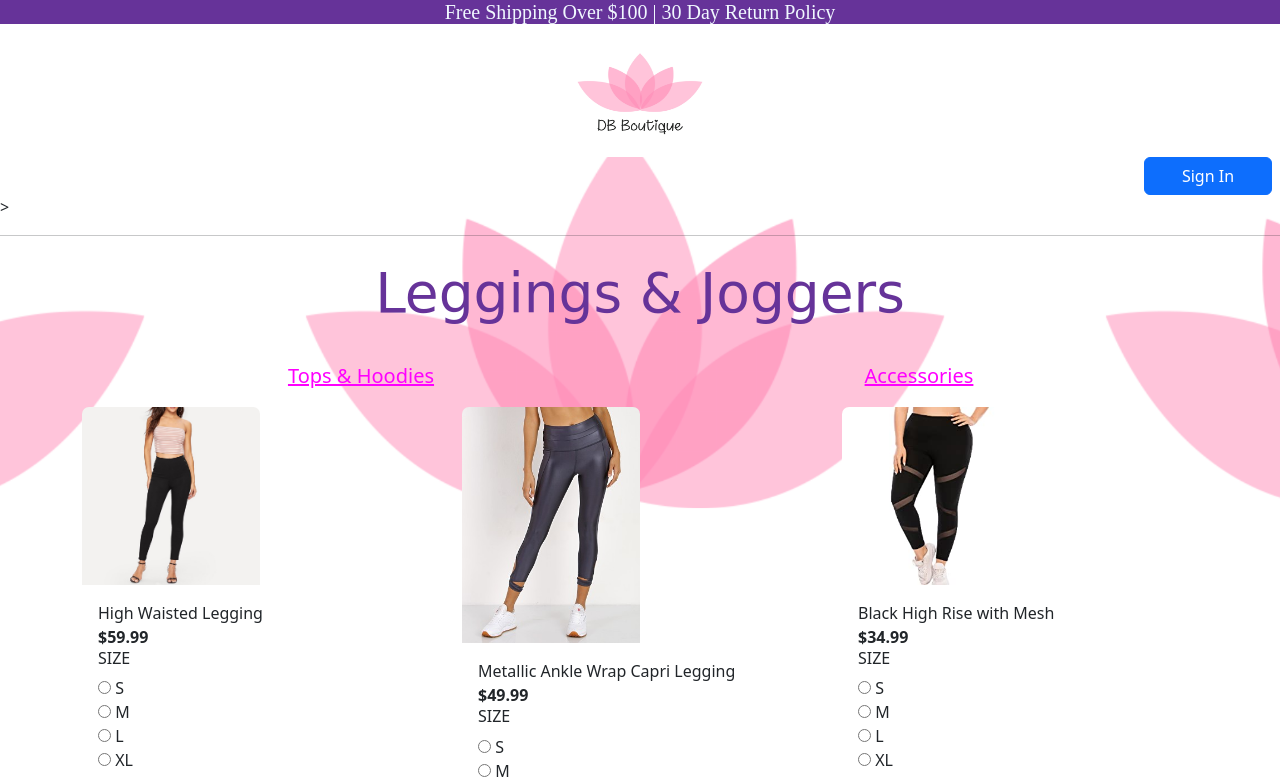
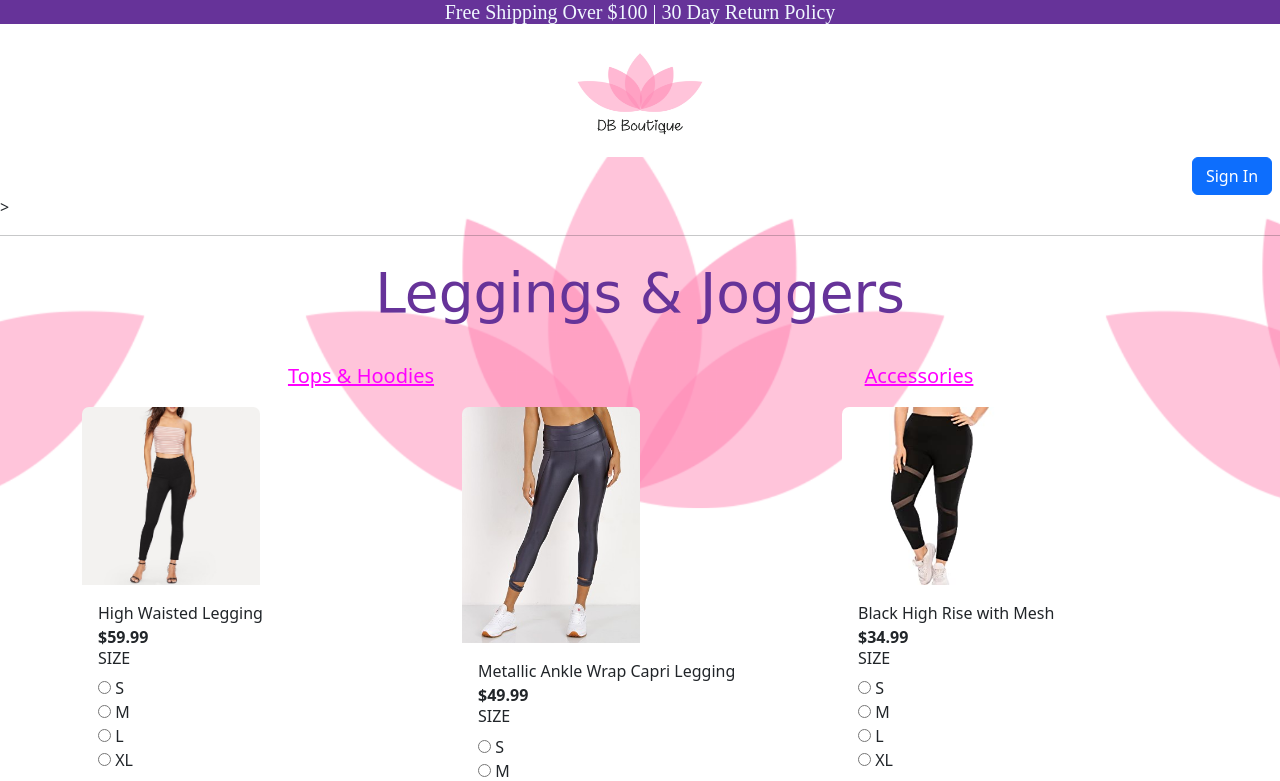
Before and after one commit to danimashton/DB-Boutique, a Node server app: page /leggings in a window 1280 px wide. Shown: the top 781 px of the page. Run offline with Node 20, Linux system fonts and the light colour scheme.

Commit message:
modified:   Client/Public/styles.css 	modified:   Client/leggings.html 	modified:   Client/signup.html 	renamed:    Client/index.html -> index.html

```diff
--- a/Client/Public/styles.css
+++ b/Client/Public/styles.css
@@ -236,3 +236,7 @@ footer {
     color: white;
     margin-top: 15%;
   }
+
+  #signIn {
+    width: 5rem;
+  }
--- a/Client/leggings.html
+++ b/Client/leggings.html
@@ -42,9 +42,7 @@
             <div class="dress-card">
               <div class="dress-card-head">
                 <img class="dress-card-img-top" src="./leggings.jpg" alt="">
-                <div class="surprise-bubble"><span class="dress-card-heart">
-                    <i class="fas fa-heart"></i>
-                  </span><a href="#"> <span>More</span></a></div>
+
               </div>
               <div class="dress-card-body">
                 <p class="dress-card-para">High Waisted Legging</p>
@@ -61,9 +59,7 @@
             <div class="dress-card">
               <div class="dress-card-head">
                 <img class="dress-card-img-top" src="./leggings1.jpg" alt="">
-                <div class="surprise-bubble"><span class="dress-card-heart">
-                    <i class="fas fa-heart"></i>
-                  </span><a href="#"> <span>More</span></a></div>
+
               </div>
               <div class="dress-card-body">
                 <p class="dress-card-para">Metallic Ankle Wrap Capri Legging</p>
@@ -79,9 +75,7 @@
             <div class="dress-card">
               <div class="dress-card-head">
                 <img class="dress-card-img-top" src="./leggings2.jpg" alt="">
-                <div class="surprise-bubble"><span class="dress-card-heart">
-                    <i class="fas fa-heart"></i>
-                  </span><a href="#"> <span>More</span></a></div>
+
               </div>
               <div class="dress-card-body">
                 <p class="dress-card-para">Black High Rise with Mesh</p>
@@ -99,9 +93,7 @@
                   <div class="dress-card">
                     <div class="dress-card-head">
                       <img class="dress-card-img-top" src="./joggers.jpg" alt="">
-                      <div class="surprise-bubble"><span class="dress-card-heart">
-                          <i class="fas fa-heart"></i>
-                        </span><a href="#"> <span>More</span></a></div>
+
                     </div>
                     <div class="dress-card-body">
                       <p class="dress-card-para">Olive Drawstring Jogger</p>
@@ -117,9 +109,7 @@
                   <div class="dress-card">
                     <div class="dress-card-head">
                       <img class="dress-card-img-top" src="./joggers.png" alt="">
-                      <div class="surprise-bubble"><span class="dress-card-heart">
-                          <i class="fas fa-heart"></i>
-                        </span><a href="#"> <span>More</span></a></div>
+
                     </div>
                     <div class="dress-card-body">
                       <p class="dress-card-para">Pink Casual Joggers</p>
@@ -135,9 +125,7 @@
                   <div class="dress-card">
                     <div class="dress-card-head">
                       <img class="dress-card-img-top" src="./joggers2.jpg" alt="">
-                      <div class="surprise-bubble"><span class="dress-card-heart">
-                          <i class="fas fa-heart"></i>
-                        </span><a href="#"> <span>More</span></a></div>
+
                     </div>
                     <div class="dress-card-body">
                       <p class="dress-card-para">Camo Drawstring Joggers</p>
```
Also changed, not shown: Client/signup.html (+12 -7 lines), index.html (renamed from Client/index.html).
